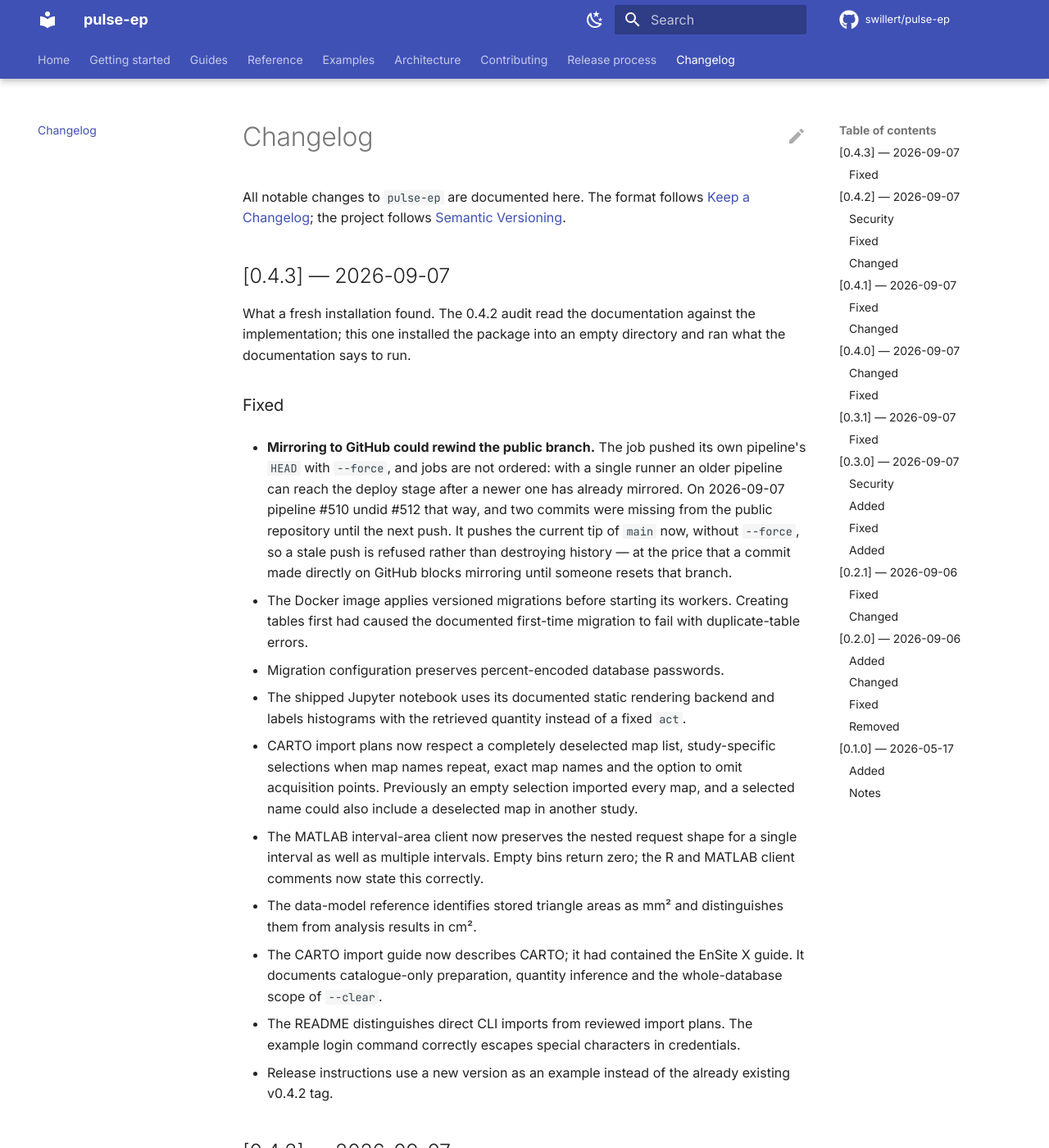
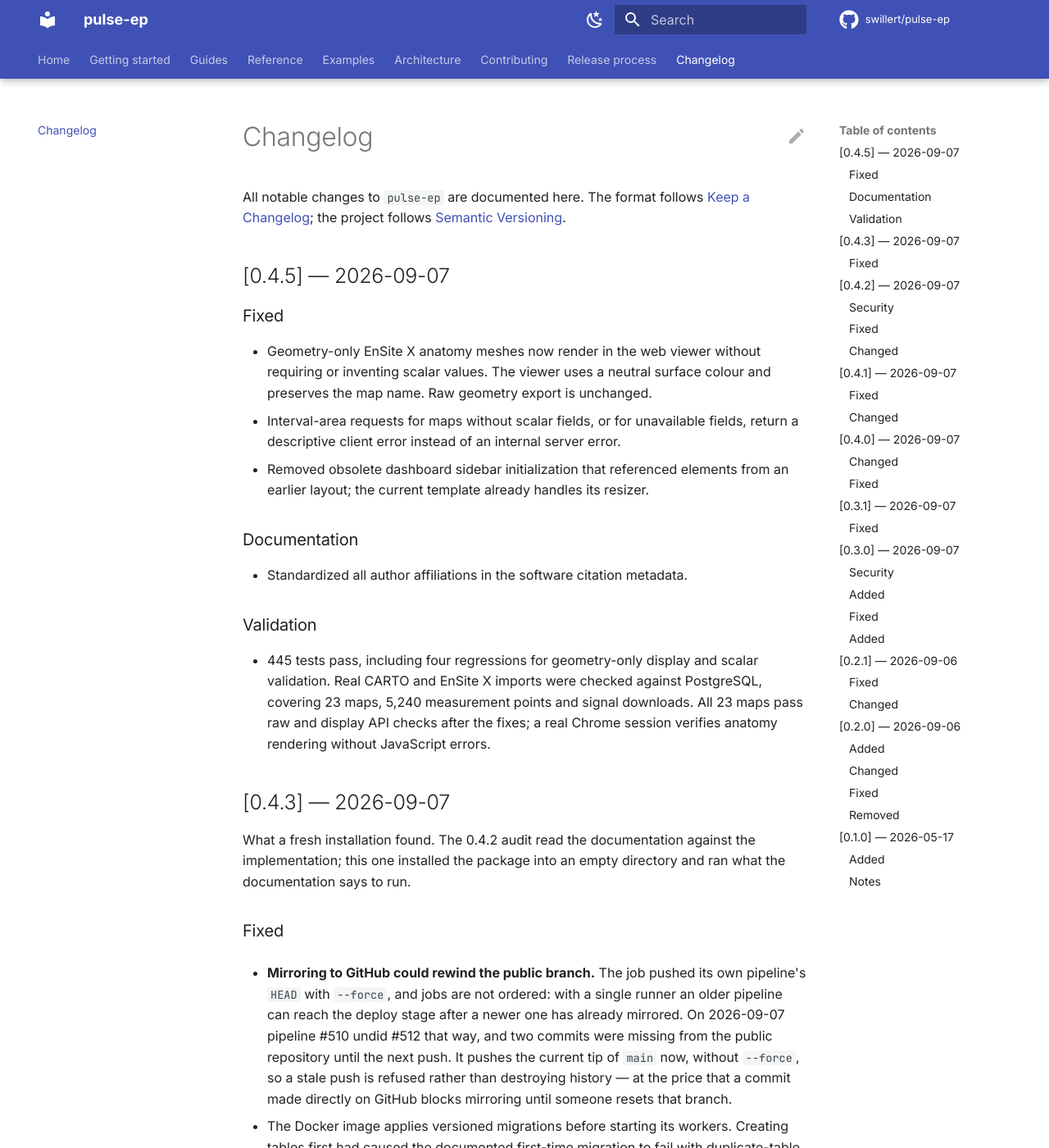
Before and after one commit to swillert/pulse-ep, an MkDocs documentation site: the page built from docs/changelog.md, in a window 1280 px wide and 1400 px high. Shown: the whole window at 82% size. Built offline with MkDocs 1.6.1 and Material for MkDocs 9.7.7, drawn with Linux system fonts in a browser that asks for light colours; comment, search, counter and statistics services are not loaded.

Commit message:
Release 0.4.5: fix anatomy display after clinical import verification
Real CARTO and EnSite X exports imported successfully into a freshly
initialized PostgreSQL database, but the EnSite export also contained
geometry-only anatomy meshes. Their raw API export worked while the display
endpoint failed because it attempted to resolve a nonexistent scalar field.

Return display geometry with empty scalar arrays and no selected quantity
for anatomy-only maps. Render these surfaces in a neutral colour, preserve
their map names, and avoid fabricating measurement values. Reject interval
area requests without a usable scalar field with a descriptive HTTP 400
response instead of an internal server error. Add four regression cases for
anatomy rendering and explicit or implicit missing-scalar requests.

Remove dashboard resizer initialization for obsolete DOM elements. The
current dashboard template already implements the sidebar resizer; the old
controller code raised a JavaScript exception on every dashboard load.

Set package, runtime and citation versions to 0.4.5. Standardize all three
author affiliations as Department of Internal Medicine III, Cardiology and
Internal Intensive Care Medicine, with the Kiel institutional affiliation.
Document the corrections and validation in the changelog. Advance the
release-process example to an unused future tag.

Validation:
- 445 tests pass on local macOS arm64 with Python 3.14.6; no failures or skips.
- Changed Python files pass Ruff lint and formatting checks.
- Fresh installation and initialization were exercised against PostgreSQL
  16.15 in the local Docker Desktop environment.
- Real CARTO: 12 maps, 1,934 measurement points and 1,934 waveform references.
- Real EnSite X: one electrical map, ten anatomy meshes, 3,306 measurement
  points, six waveform files and 138 placed points.
- Raw geometry and named fields survive the database round trip; repeated
  imports and dry runs do not duplicate or change the existing study data.
- All 23 maps pass raw and display API checks after correction; interval
  areas for the 13 electrical maps agree with direct Python calculations.
- Three clinical waveform downloads per vendor match stored Parquet bytes.
- A real Google Chrome session renders an imported anatomy mesh without
  JavaScript page errors after both fixes.

Clinical exports, credentials, local environments and temporary test
artifacts are excluded from this commit.

```diff
--- a/docs/changelog.md
+++ b/docs/changelog.md
@@ -3,6 +3,30 @@
 All notable changes to `pulse-ep` are documented here. The format follows
 [Keep a Changelog](https://keepachangelog.com/en/1.1.0/); the project
 follows [Semantic Versioning](https://semver.org/spec/v2.0.0.html).
+
+## [0.4.5] — 2026-09-07
+
+### Fixed
+
+- Geometry-only EnSite X anatomy meshes now render in the web viewer without
+  requiring or inventing scalar values. The viewer uses a neutral surface
+  colour and preserves the map name. Raw geometry export is unchanged.
+- Interval-area requests for maps without scalar fields, or for unavailable
+  fields, return a descriptive client error instead of an internal server error.
+- Removed obsolete dashboard sidebar initialization that referenced elements
+  from an earlier layout; the current template already handles its resizer.
+
+### Documentation
+
+- Standardized all author affiliations in the software citation metadata.
+
+### Validation
+
+- 445 tests pass, including four regressions for geometry-only display and
+  scalar validation. Real CARTO and EnSite X imports were checked against
+  PostgreSQL, covering 23 maps, 5,240 measurement points and signal downloads.
+  All 23 maps pass raw and display API checks after the fixes; a real Chrome
+  session verifies anatomy rendering without JavaScript errors.
 
 ## [0.4.3] — 2026-09-07
 
--- a/pyproject.toml
+++ b/pyproject.toml
@@ -4,7 +4,7 @@
 
 [project]
 name = "pulse-ep"
-version = "0.4.3"
+version = "0.4.5"
 description = "Open-source platform for programmatic access to CARTO 3 and EnSite X electroanatomical mapping data — REST API, 3D viewer, Python toolkit, and optional MCP access for cardiac electrophysiology research."
 readme = "README.md"
 requires-python = ">=3.10"
--- a/src/pulse_ep/__init__.py
+++ b/src/pulse_ep/__init__.py
@@ -19,7 +19,7 @@
 
 from __future__ import annotations
 
-__version__ = "0.4.3"
+__version__ = "0.4.5"
 
 from pulse_ep.core.database import get_db_session
 from pulse_ep.core.epmap import EPMap
--- a/src/pulse_ep/server/static/js/meshHelper.js
+++ b/src/pulse_ep/server/static/js/meshHelper.js
@@ -115,10 +115,9 @@
                     });
                 }
             } else {
-                console.warn('No scalar data found in mesh data.');
                 this.eventEmitter.emit('updateProperties', {
                     mapId,
-                    mapName: 'No data',
+                    mapName,
                     studyName,
                     minScalar: 'N/A',
                     maxScalar: 'N/A'
@@ -126,7 +125,8 @@
             }
 
             const material = new THREE.MeshBasicMaterial({
-                vertexColors: true,
+                vertexColors: geometry.hasAttribute('color'),
+                color: geometry.hasAttribute('color') ? 0xffffff : 0xb0b8c0,
                 side: THREE.DoubleSide
             });
 
```
Also changed, not shown: docs/release-process.md (+4 -4 lines), src/pulse_ep/server/static/js/dashboardController.js (+1 -44 lines), 4 other files.
